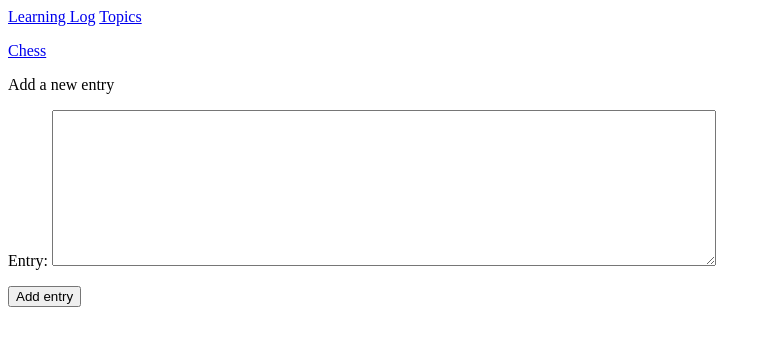
After one commit to emmanuelodubote/django_project, a Django app: page /new_entry/1/ in a window 1280 px wide. The commit adds this page. Shown: the top 346 px of the page, without its empty margins (0-771 px from the left). Run offline with Django 5.2, Linux system fonts and the light colour scheme; data comes from the database, SQL or seed files in the repository; both versions use the stored data as it was after the commit.

Commit message:
class changes

```diff
--- /dev/null
+++ b/MainApp/forms.py
@@ -0,0 +1,21 @@
+
+
+
+from django import forms
+
+from .models import *
+
+class TopicForm(forms.ModelForm):   #ensure the Model is uppercase
+    class Meta:
+        model = Topic
+        fields = ['text']
+        labels = {'text': 'Text'}
+
+
+class EntryForm(forms.ModelForm):
+    class Meta:
+        model = Entry
+        fields = ['text']
+        labels = {'text': 'Entry:'}
+
+        widgets = {'text':forms.Textarea(attrs={'cols':80})}
--- /dev/null
+++ b/MainApp/templates/mainapp/new_entry.html
@@ -0,0 +1,20 @@
+{% extends "MainApp/base.html" %}
+
+
+{% block content %}
+
+<p><a href="{% url 'MainApp:topic' topic.id %}">{{topic}}</a></p>
+
+<p>Add a new entry</p>
+
+<form action="{% url 'MainApp:new_entry' topic.id %}" method="post">
+
+    {% csrf_token %}
+
+    {{form.as_p}}
+
+    <button name="submit">Add entry</button>
+
+</form>
+
+{% endblock content %}
--- a/MainApp/templates/mainapp/topic.html
+++ b/MainApp/templates/mainapp/topic.html
@@ -19,4 +19,8 @@
 
 </ul>
 
+<p>
+    <a href="{% url 'MainApp:new_entry' topic.id %}">Add a new entry</a>
+</p>
+
 {% endblock content %}
--- a/MainApp/templates/mainapp/topics.html
+++ b/MainApp/templates/mainapp/topics.html
@@ -18,4 +18,6 @@
 
 </ul>
 
+<a href="{% url 'MainApp:new_topic' %}"> Add a new topic</a>
+
 {% endblock content %}
--- a/MainApp/urls.py
+++ b/MainApp/urls.py
@@ -11,4 +11,6 @@ urlpatterns = [
     path('', views.index, name = 'index'),
     path('topics', views.topics, name = 'topics'),
     path('topics/<int:topic_id>', views.topic, name = 'topic'),  # the name given to the topic_id here must be consistent with the func parameters in views
+    path('new_topic/', views.new_topic, name = 'new_topic'),
+    path('new_entry/<int:topic_id>/', views.new_entry, name = 'new_entry'),
 ]
--- a/MainApp/views.py
+++ b/MainApp/views.py
@@ -1,5 +1,6 @@
-from django.shortcuts import render
+from django.shortcuts import render, redirect
 from .models import *
+from .forms import *
 
 # Create your views here.
 def index(request):
@@ -28,3 +29,37 @@ def topic(request, topic_id):
     context = {'topic': topic, 'entries': entries}
 
     return render(request, 'MainApp/topic.html', context)
+
+
+def new_topic(request):
+    if request.method != 'POST':
+        form = TopicForm()
+    else:
+        form = TopicForm(data=request.POST)
+
+        if form.is_valid():
+            form.save()
+
+            return redirect('MainApp:topics')
+
+    context = {'form':form}
+    return render(request, 'MainApp/new_topic.html', context)
+
+
+def new_entry(request, topic_id):
+    topic = Topic.objects.get(id=topic_id)
+
+    if request.method != 'POST':
+        form = EntryForm()
+    else:
+        form = EntryForm(data=request.POST)
+
+        if form.is_valid():
+            new_entry = form.save(commit=False)
+            new_entry.topic = topic
+            new_entry.save()
+
+            return redirect('MainApp:topic', topic_id=topic_id)
+
+    context = {'form':form, 'topic':topic}
+    return render(request, 'MainApp/new_entry.html', context)
```
Also changed, not shown: MainApp/templates/mainapp/new_topic.html (added, +18 -0 lines), MainApp/models.py (line endings or trailing spaces), db.sqlite3.
